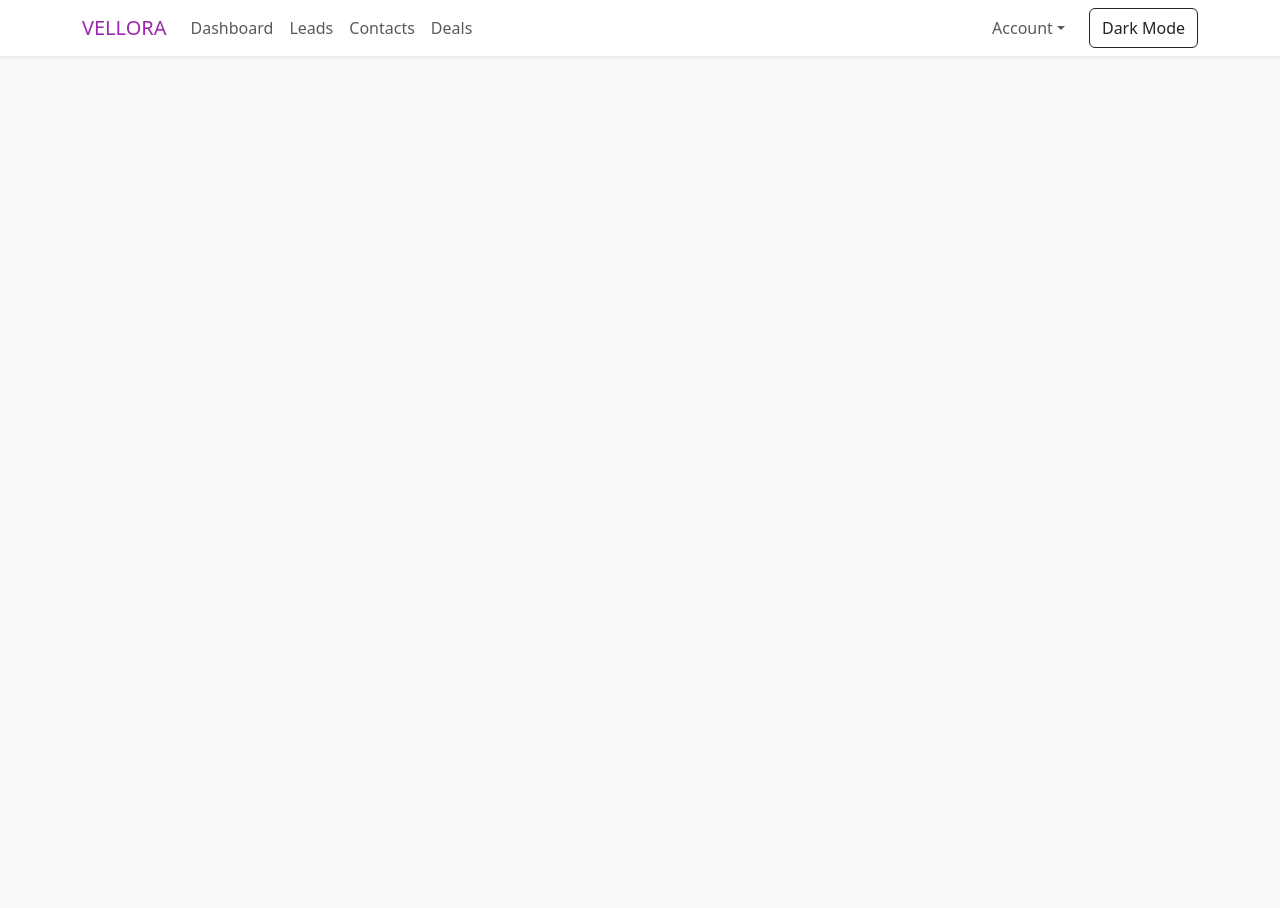
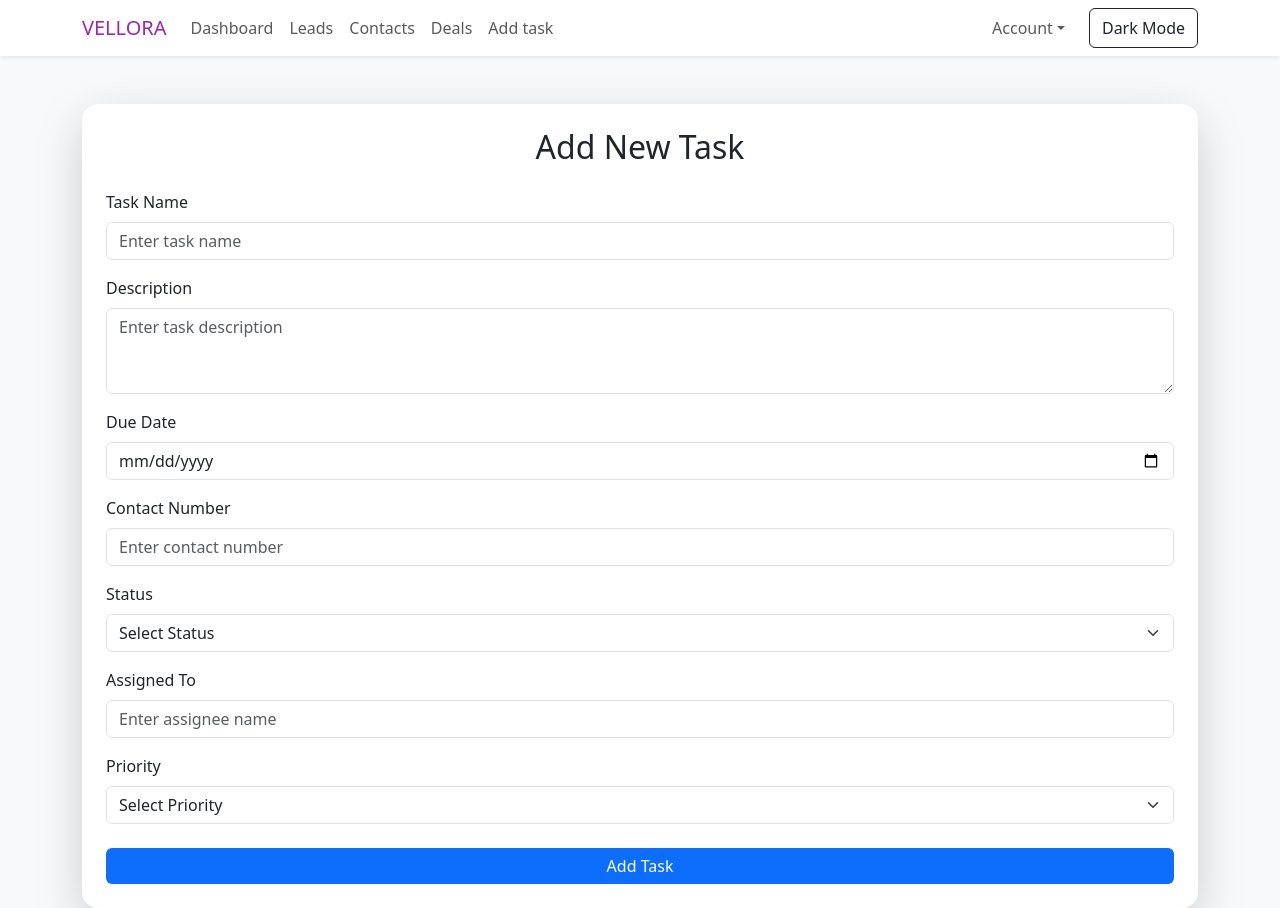
Before and after one commit to purvacode-80/Vellora, a React (Create React App) app: page /addtask in a window 1280 px wide. Before the commit the page ends 800 px from the top, so only its background shows below. Built offline with nearby package versions, Linux system fonts and the light colour scheme.

Commit message:
task functionality added

```diff
--- a/src/App.js
+++ b/src/App.js
@@ -10,6 +10,7 @@ import Login from "./Components/Login";
 import Register from "./Components/Register";
 import { ThemeProvider } from "./Components/ThemeContext";
 import { useEffect } from "react";
+import AddTask from "./Components/AddTask";
 
 function App() {
 
@@ -36,6 +37,7 @@ function App() {
           <Route path="/home" element={<ProtectedRoutes> <> <Home /> <Testimonials /> <Faqquestion /> <Footer /> </> </ProtectedRoutes>}/>
           <Route path="/login" element={<Login />}/>
           <Route path="/register" element={<Register />}/>
+          <Route path="/addtask" element={<AddTask/>}/>
       </Routes>
     </AuthProvider>
     </ThemeProvider>
--- /dev/null
+++ b/src/Components/AddTask.js
@@ -0,0 +1,153 @@
+import React, { useState } from 'react';
+import axios from 'axios';
+import { Form, Button, Card } from 'react-bootstrap';
+
+const AddTask = () => {
+  const [formData, setFormData] = useState({
+    taskname: '',
+    description: '',
+    duedate: '',
+    contact: '',
+    assignedto: '',
+    status: '',
+    priority: ''
+  });
+
+  const handleChange = (e) => {
+    const { name, value } = e.target;
+    setFormData(prev => ({ ...prev, [name]: value }));
+  };
+
+  const handleSubmit = async (e) => {
+    e.preventDefault();
+    try {
+      await axios.post('http://localhost:8000/Task', formData);
+      alert('✅ Task added successfully!');
+      setFormData({
+        taskname: '',
+        description: '',
+        duedate: '',
+        contact: '',
+        assignedto: '',
+        status: '',
+        priority: ''
+      });
+    } catch (err) {
+      console.error(err);
+      alert('❌ Failed to add task.');
+    }
+  };
+
+  return (
+    <div className="container mt-5">
+      <Card className="p-4 shadow-lg border-0 rounded-4 bg-white dark:bg-dark text-dark dark:text-white">
+        <h2 className="text-center mb-4 text-purple-600 dark:text-purple-400">Add New Task</h2>
+        <Form onSubmit={handleSubmit}>
+          <Form.Group className="mb-3" controlId="taskname">
+            <Form.Label>Task Name</Form.Label>
+            <Form.Control
+              type="text"
+              name="taskname"
+              placeholder="Enter task name"
+              value={formData.taskname}
+              onChange={handleChange}
+              required
+            />
+          </Form.Group>
+
+          <Form.Group className="mb-3" controlId="description">
+            <Form.Label>Description</Form.Label>
+            <Form.Control
+              as="textarea"
+              rows={3}
+              name="description"
+              placeholder="Enter task description"
+              value={formData.description}
+              onChange={handleChange}
+              required
+            />
+          </Form.Group>
+
+          <Form.Group className="mb-3" controlId="duedate">
+            <Form.Label>Due Date</Form.Label>
+            <Form.Control
+              type="date"
+              name="duedate"
+              value={formData.duedate}
+              onChange={handleChange}
+              required
+            />
+          </Form.Group>
+
+          <Form.Group className="mb-3" controlId="contact">
+            <Form.Label>Contact Number</Form.Label>
+            <Form.Control
+              type="number"
+              name="contact"
+              placeholder="Enter contact number"
+              value={formData.contact}
+              onChange={handleChange}
+              required
+            />
+          </Form.Group>
+
+          <Form.Group className="mb-3" controlId="status">
+            <Form.Label>Status</Form.Label>
+            <Form.Select
+              name="status"
+              value={formData.status}
+              onChange={handleChange}
+              required
+            >
+              <option value="">Select Status</option>
+              <option>Not Started</option>
+              <option>Started</option>
+              <option>In Progress</option>
+              <option>Pending</option>
+              <option>Completed</option>
+            </Form.Select>
+          </Form.Group>
+
+          {formData.status !== "Not Started" && (
+            <Form.Group className="mb-3" controlId="assignedto">
+              <Form.Label>Assigned To</Form.Label>
+              <Form.Control
+                type="text"
+                name="assignedto"
+                placeholder="Enter assignee name"
+                value={formData.assignedto}
+                onChange={handleChange}
+                required
+              />
+            </Form.Group>
+          )}
+
+          <Form.Group className="mb-4" controlId="priority">
+            <Form.Label>Priority</Form.Label>
+            <Form.Select
+              name="priority"
+              value={formData.priority}
+              onChange={handleChange}
+              required
+            >
+              <option value="">Select Priority</option>
+              <option>Low</option>
+              <option>Medium</option>
+              <option>High</option>
+            </Form.Select>
+          </Form.Group>
+
+          <Button
+            variant="primary"
+            type="submit"
+            className="w-100 bg-purple-600 border-0 hover:bg-purple-700"
+          >
+            Add Task
+          </Button>
+        </Form>
+      </Card>
+    </div>
+  );
+};
+
+export default AddTask;
--- a/src/Components/Navigation.js
+++ b/src/Components/Navigation.js
@@ -26,6 +26,7 @@ function CRMNavbar() {
             <Nav.Link as={Link} to="/leads">Leads</Nav.Link>
             <Nav.Link as={Link} to="/contacts">Contacts</Nav.Link>
             <Nav.Link as={Link} to="/deals">Deals</Nav.Link>
+            <Nav.Link as={Link} to="/addtask">Add task</Nav.Link>
           </Nav>
           <Nav>
             <NavDropdown title="Account" id="account-nav-dropdown" align="end">
```
Also changed, not shown: 1 other file (tests, documents, lock files or other folders).
